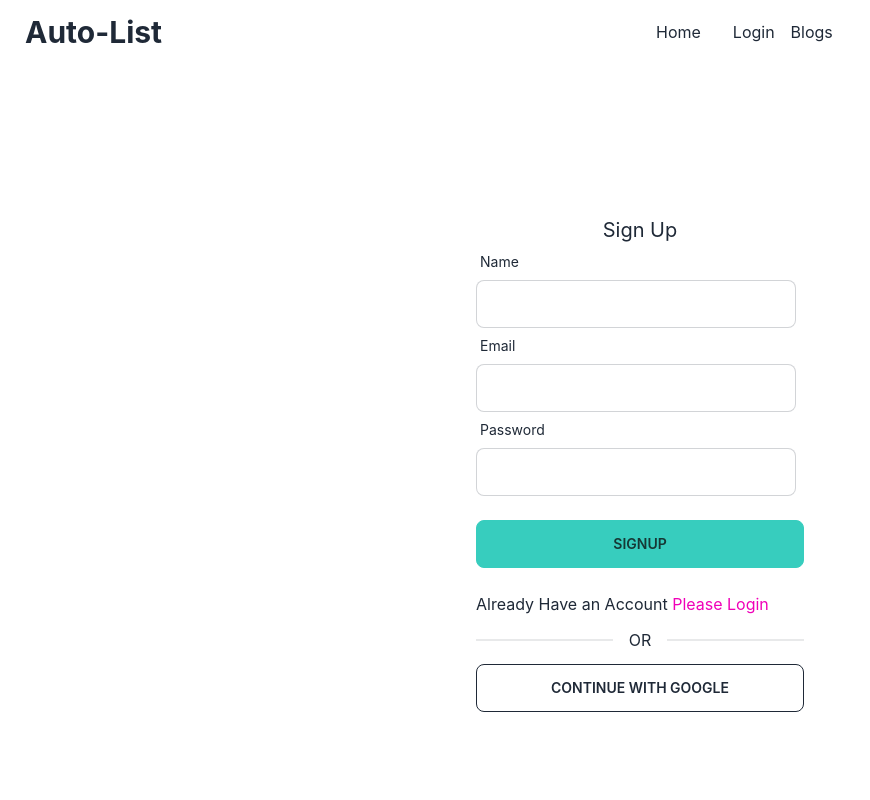
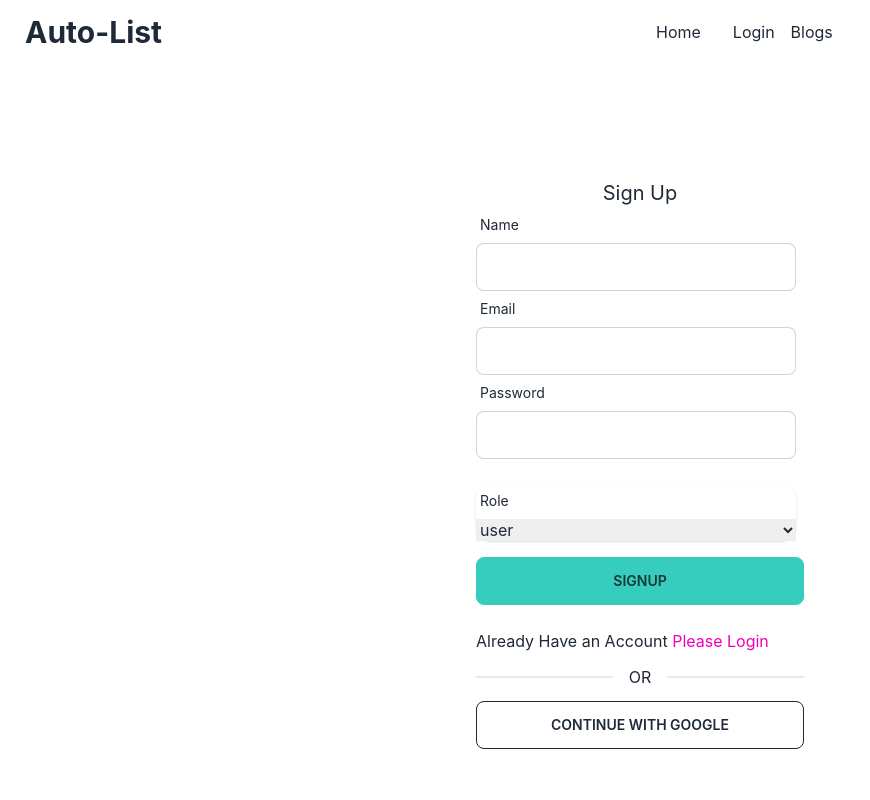
Before and after one commit to GitHub-Sanjit/Assignment-12-client-side, a React (Create React App) app in the folder car-resale/: page /signup in a window 1280 px wide. Shown: the top 800 px of the page, without its empty margins (0-870 px from the left). Built offline with nearby package versions, Linux system fonts and the light colour scheme; no server answers.

Commit message:
user saved successfully according to thair role

```diff
--- a/car-resale/src/Pages/SignUp/SignUp.js
+++ b/car-resale/src/Pages/SignUp/SignUp.js
@@ -25,7 +25,7 @@ const SignUp = () => {
   const handleSignUp = (data) => {
     console.log(data);
     setSignUpError("");
-    createUser(data.email, data.password)
+    createUser(data.email, data.password, data.role)
       .then((result) => {
         const user = result.user;
         console.log(user);
@@ -35,7 +35,7 @@ const SignUp = () => {
           displayName: data.name,
         };
         updateUser(userInfo).then(() => {
-          saveUser(data.name, data.email);
+          saveUser(data.name, data.email, data.role);
           navigate("/");
         });
       })
@@ -45,8 +45,8 @@ const SignUp = () => {
       });
   };
 
-  const saveUser = (name, email) => {
-    const user = { name, email };
+  const saveUser = (name, email, role) => {
+    const user = { name, email, role };
     fetch("http://localhost:5000/users", {
       method: "POST",
       headers: {
@@ -126,6 +126,15 @@ const SignUp = () => {
             )}
             <br />
           </div>
+          <div className="form-control w-full max-w-xs shadow bg-base-100 rounded-box mb-4">
+            <label className="label">
+              <span className="label-text">Role</span>
+            </label>
+            <select {...register("role")}>
+              <option value="user">user</option>
+              <option value="seller">seller</option>
+            </select>
+          </div>
           <input
             className="btn btn-accent w-full"
             value="signUp"
```
